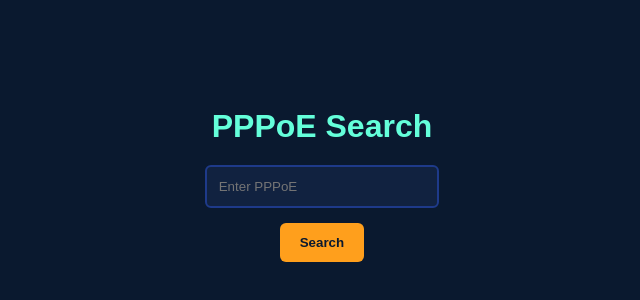
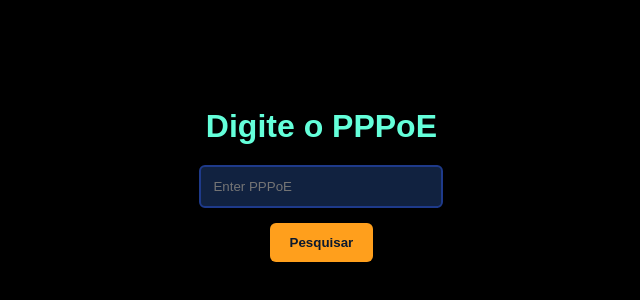
Before and after one commit to Anderson-Apanet/clicnet-suporte, a React (Vite) app: page / in a window 1280 px wide. Shown: the part 226-526 px from the top of the page, without its empty margins (325-965 px from the left). Built offline with nearby package versions, Linux system fonts and the light colour scheme.

Commit message:
Initial commit from your app

```diff
--- a/src/App.jsx
+++ b/src/App.jsx
@@ -8,6 +8,7 @@ import React, { useState, useEffect } from 'react';
       const [onuSignal, setOnuSignal] = useState(null);
       const [onuSignalLoading, setOnuSignalLoading] = useState(false);
       const [concentrator, setConcentrator] = useState('N/A');
+      const [isNotaFiscalLoading, setIsNotaFiscalLoading] = useState(false);
 
       const handleSearch = async () => {
         setError(null);
@@ -126,6 +127,7 @@ import React, { useState, useEffect } from 'react';
 
       const handleNotaFiscalClick = async () => {
         if (response && response.cliente) {
+          setIsNotaFiscalLoading(true);
           try {
             const res = await fetch('https://webhooks.apanet.tec.br/webhook/gerapdfnf', {
               method: 'POST',
@@ -167,15 +169,18 @@ import React, { useState, useEffect } from 'react';
           } catch (err) {
             setError(err.message);
             console.error('Nota Fiscal API Error:', err);
+          } finally {
+            setIsNotaFiscalLoading(false);
           }
         } else {
           setError('Cliente não encontrado.');
+          setIsNotaFiscalLoading(false);
         }
       };
 
       return (
         <div className="container">
-          <h1>PPPoE Search</h1>
+          <h1>Digite o PPPoE</h1>
           <input
             type="text"
             placeholder="Enter PPPoE"
@@ -183,7 +188,7 @@ import React, { useState, useEffect } from 'react';
             onChange={(e) => setPppoe(e.target.value)}
           />
           <button onClick={handleSearch} disabled={loading}>
-            Search
+            Pesquisar
           </button>
 
           {loading && <div className="loading"></div>}
@@ -215,8 +220,10 @@ import React, { useState, useEffect } from 'react';
                   marginBottom: '10px',
                 }}
                 onClick={handleNotaFiscalClick}
+                disabled={isNotaFiscalLoading}
               >
                 Nota Fiscal
+                {isNotaFiscalLoading && <div className="loading"></div>}
               </button>
               {paymentLink !== 'N/A' ? (
                 <p className="payment-link">
--- a/src/index.css
+++ b/src/index.css
@@ -2,7 +2,7 @@ body {
       font-family: 'Arial', sans-serif;
       margin: 0;
       padding: 0;
-      background-color: #0a192f;
+      background-color: black;
       color: #fff;
       display: flex;
       justify-content: center;
```
